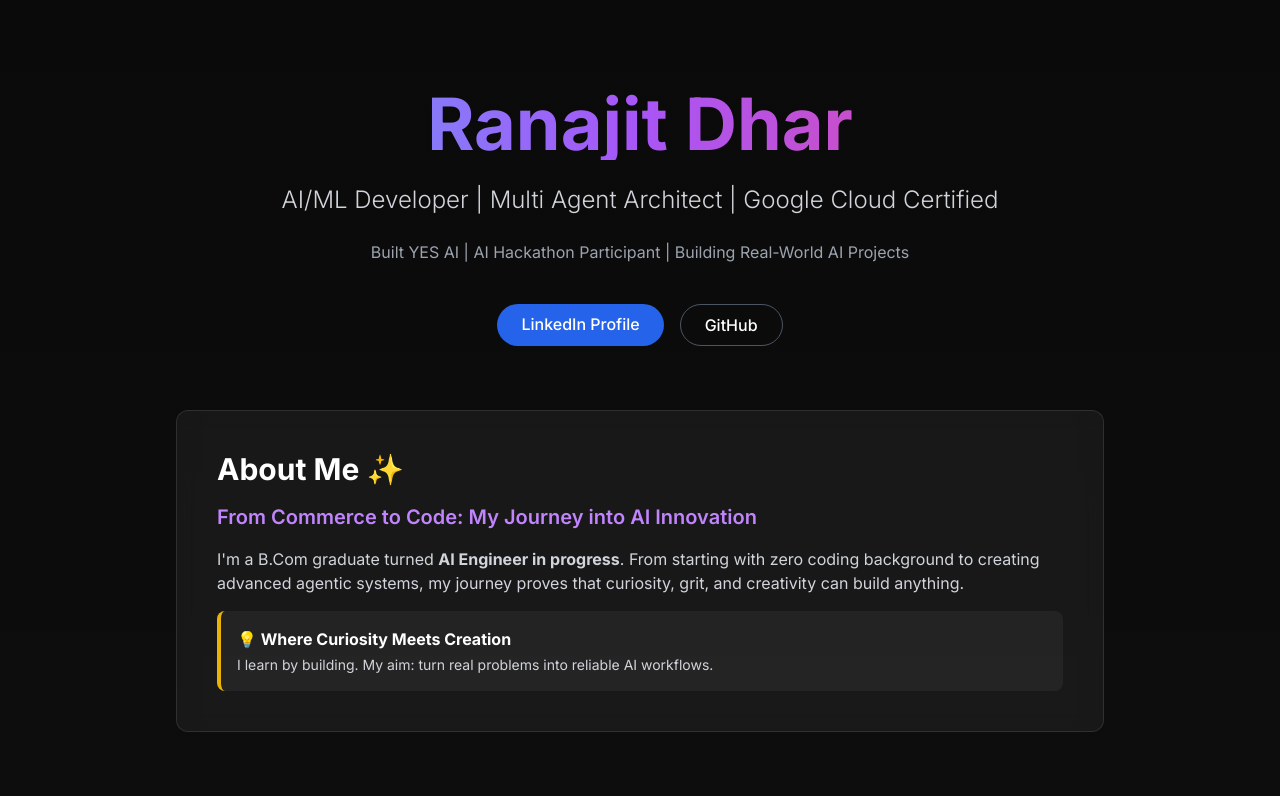
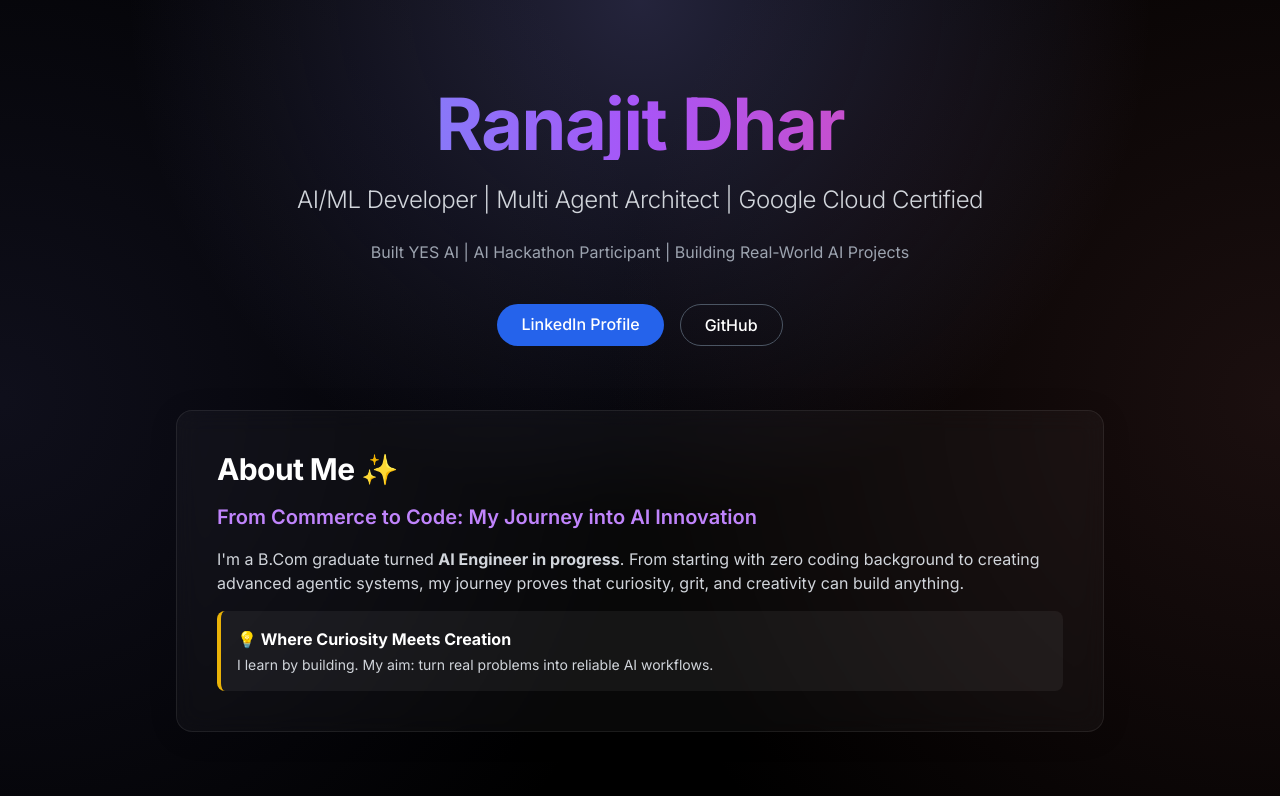
Before and after one commit to ranajitdharpersonal/portfolio, a Next.js app: page / in a window 1280 px wide. Shown: the top 796 px of the page. Built offline with nearby package versions, Linux system fonts and the light colour scheme.

Commit message:
upgrade to premium design

```diff
--- a/app/globals.css
+++ b/app/globals.css
@@ -4,32 +4,44 @@
 
 :root {
   --foreground-rgb: 255, 255, 255;
-  --background-start-rgb: 10, 10, 10;
-  --background-end-rgb: 20, 20, 20;
 }
 
 body {
   color: rgb(var(--foreground-rgb));
-  background: linear-gradient(
-      to bottom,
-      transparent,
-      rgb(var(--background-end-rgb))
-    )
-    rgb(var(--background-start-rgb));
+  background-color: #000;
+  /* Deep Modern Background with Mesh Gradient Effect */
+  background-image:
+    radial-gradient(circle at 50% 0%, rgba(120, 119, 198, 0.3) 0%, transparent 50%),
+    radial-gradient(circle at 0% 50%, rgba(50, 50, 90, 0.3) 0%, transparent 50%),
+    radial-gradient(circle at 100% 50%, rgba(90, 50, 50, 0.3) 0%, transparent 50%);
+  background-attachment: fixed;
   min-height: 100vh;
+  font-family: 'Inter', sans-serif;
 }
 
-/* Gamma style card effect */
+/* Glass Card Effect - Aro Premium */
 .gamma-card {
-  background: rgba(255, 255, 255, 0.05);
-  border: 1px solid rgba(255, 255, 255, 0.1);
-  backdrop-filter: blur(10px);
-  border-radius: 12px;
-  transition: all 0.3s ease;
+  background: rgba(255, 255, 255, 0.03);
+  border: 1px solid rgba(255, 255, 255, 0.08);
+  backdrop-filter: blur(12px); /* Ghola Effect */
+  border-radius: 16px;
+  transition: all 0.4s cubic-bezier(0.175, 0.885, 0.32, 1.275);
+  box-shadow: 0 4px 30px rgba(0, 0, 0, 0.1);
 }
 
 .gamma-card:hover {
-  background: rgba(255, 255, 255, 0.1);
-  border-color: rgba(255, 255, 255, 0.2);
-  transform: translateY(-2px);
+  background: rgba(255, 255, 255, 0.08);
+  border-color: rgba(168, 85, 247, 0.4); /* Purple Glow on Hover */
+  transform: translateY(-5px) scale(1.02);
+  box-shadow: 0 10px 40px -10px rgba(168, 85, 247, 0.2);
 }
+
+/* Text Gradient for Headings */
+h1, h2, h3 {
+  letter-spacing: -0.02em;
+}
+
+/* Smooth Scrolling */
+html {
+  scroll-behavior: smooth;
+}
```
